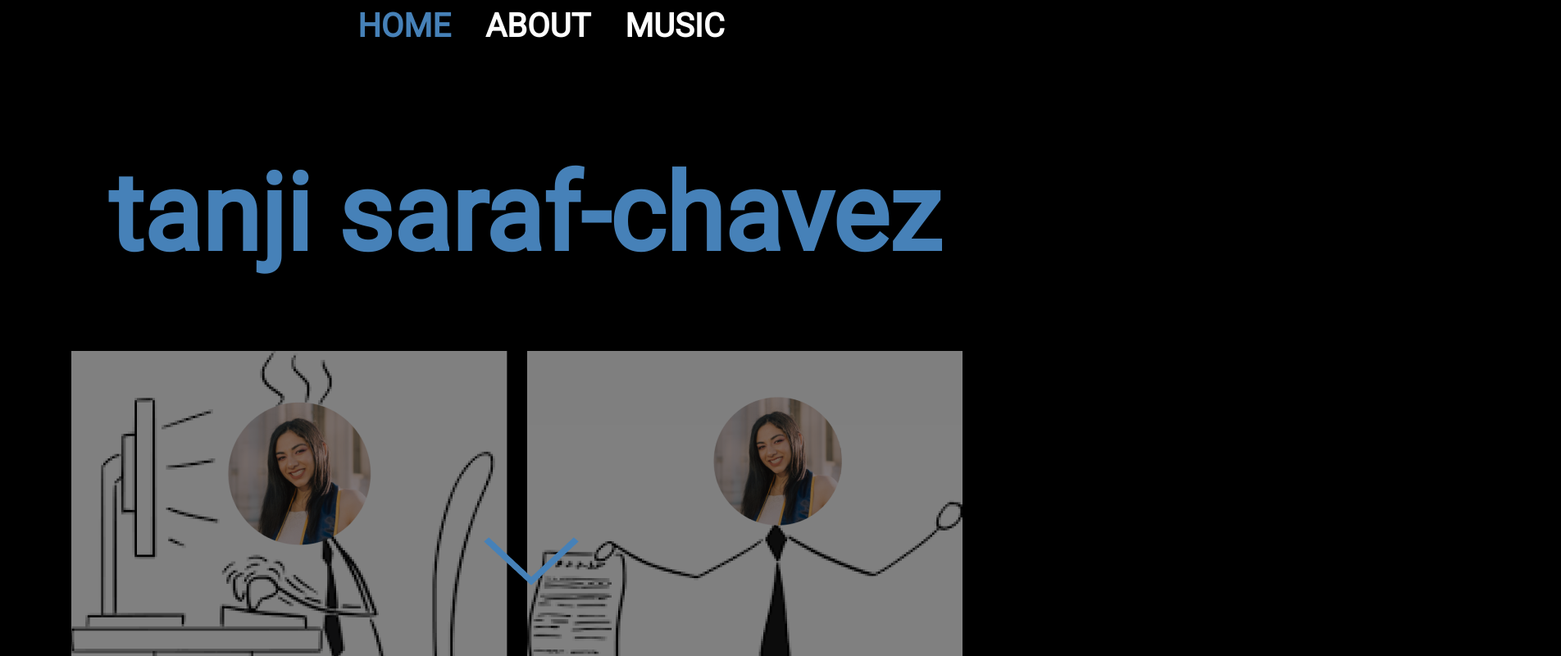
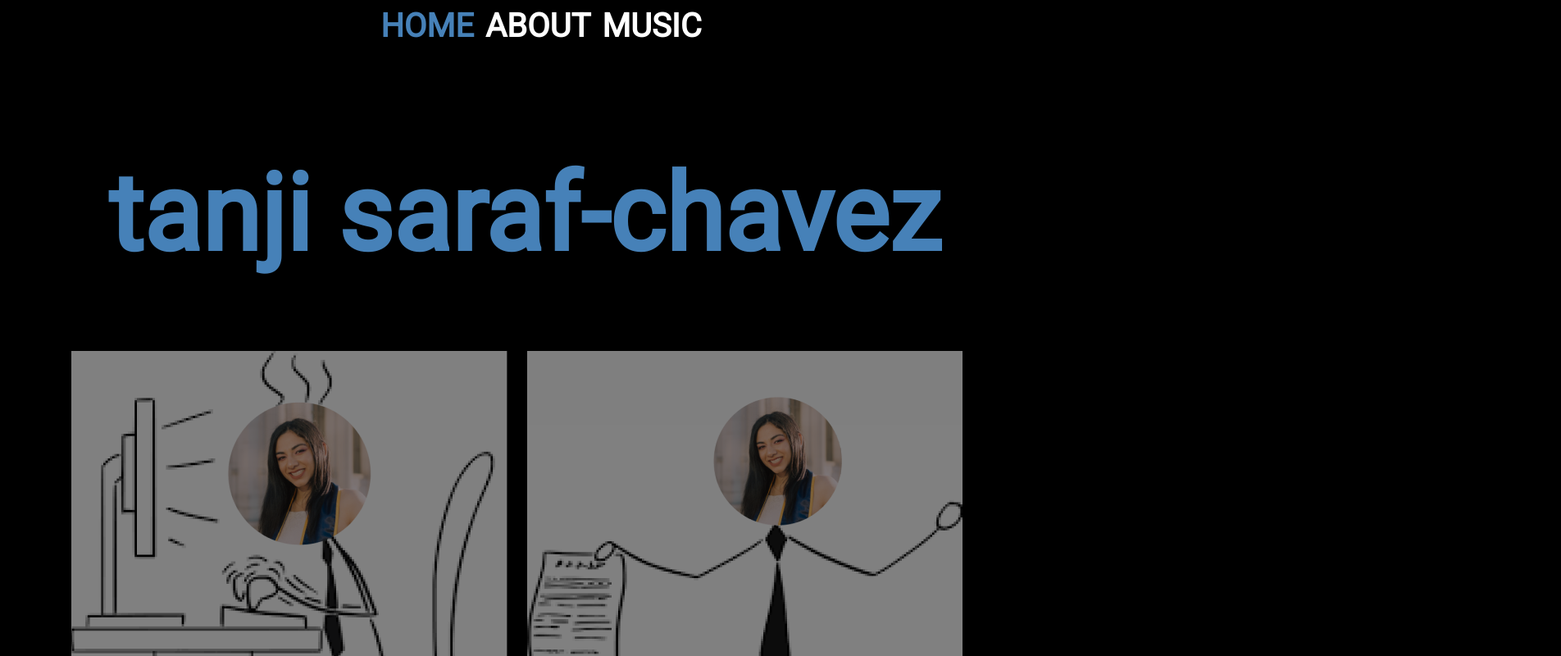
Before and after one commit to gita101/tsarafchavez.github.io, a plain HTML site: page index.html in a window 1280 px wide. Shown: the top 800 px of the page at 82% size, 1904 px wide, since content can reach past the window. Drawn offline with nearby package versions, Linux system fonts and the light colour scheme; files whose address does not match are found by name; a web font is replaced by a local one.

Commit message:
nav bar smaller?

```diff
--- a/assets/css/style.css
+++ b/assets/css/style.css
@@ -4,6 +4,7 @@ body {
 }
 nav {
     /* padding-top: 0.1px; */
+    position: relative;
     font-family: Roboto;
     font-style: normal;
     font-weight: bold;
@@ -18,7 +19,7 @@ li {
 li a {
     color: white;
     /* text-align: center; */
-    padding: 14px 16px;
+    padding: 16px 2px;
     text-decoration: none;
 }
 li a:hover:not(.active) {
@@ -34,9 +35,10 @@ li a:hover:not(.active) {
 }
 
 .downButton {
+
     /* width: 100px;
     height: 50px; */
-    position: absolute;
+    position: relative;
     top: 85%;
     left: 50%;
     margin-top: -25px;
```
